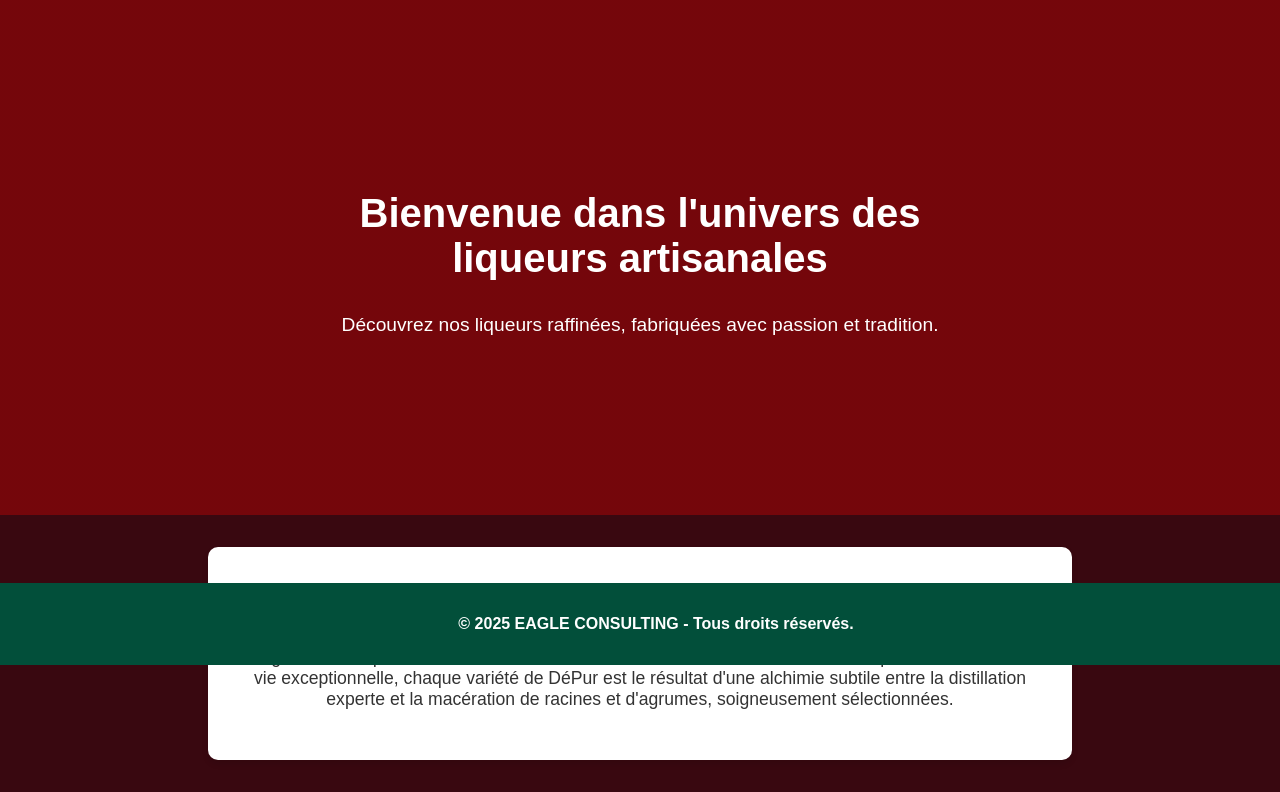
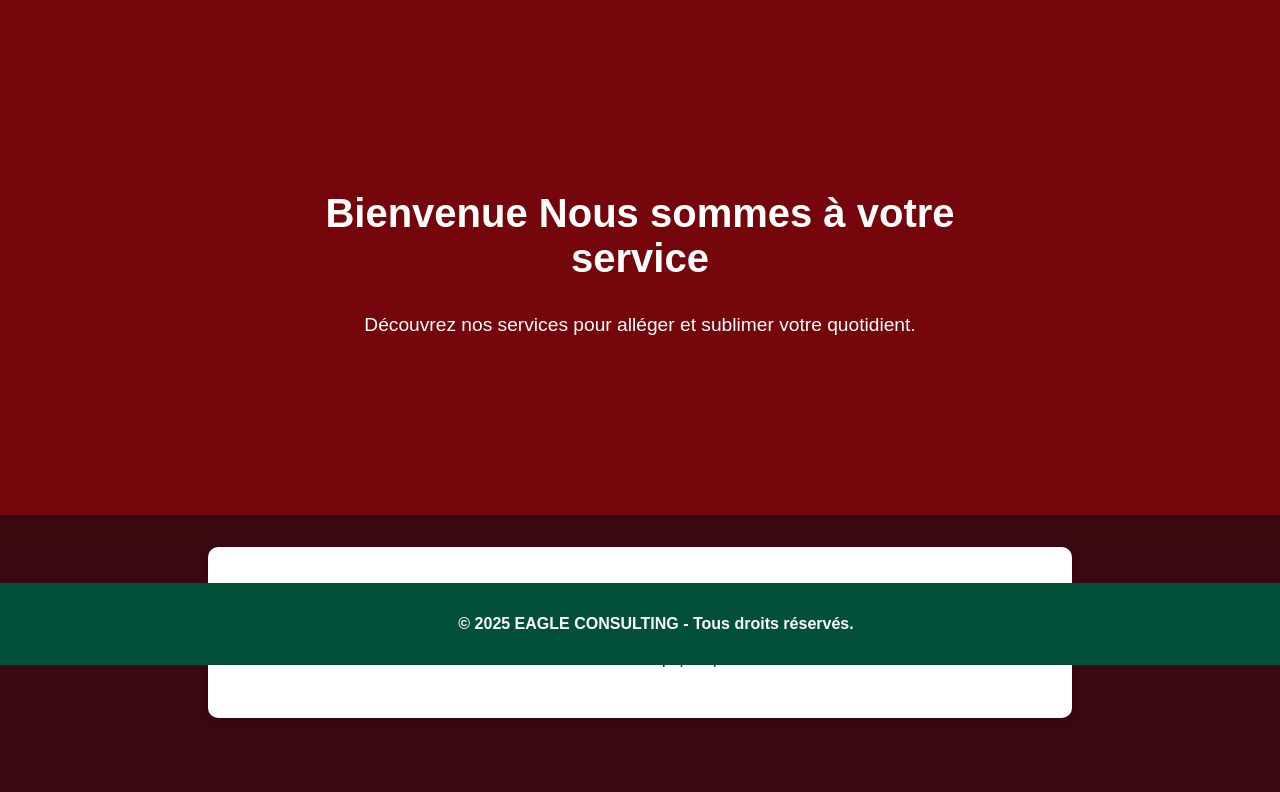
Before and after one commit to Dzidzova/EAGLE-CONSULTING-TERROIR, a plain HTML site: page html/service index.html in a window 1280 px wide. Shown: the part 135-927 px from the top of the page. After the commit the page ends 885 px from the top, so only its background shows below. Drawn offline with Linux system fonts and the light colour scheme.

Commit message:
Update service index.html

```diff
--- a/html/service index.html
+++ b/html/service index.html
@@ -38,13 +38,13 @@
 
     <main>
         <section class="hero">
-            <h1>Bienvenue dans l'univers des liqueurs artisanales</h1>
-            <p>Découvrez nos liqueurs raffinées, fabriquées avec passion et tradition.</p>
+            <h1>Bienvenue Nous sommes à votre service</h1>
+            <p>Découvrez nos services pour alléger et sublimer votre quotidient.</p>
         </section>
 
         <section class="intro">
-            <h2>Pourquoi choisir nos produits ?</h2>
-            <p>La gamme de liqueurs DéPur incarne l'essence de l'artisanat distillateur. Créée à partir d'une eau-de-vie exceptionnelle, chaque variété de DéPur est le résultat d'une alchimie subtile entre la distillation experte et la macération de racines et d'agrumes, soigneusement sélectionnées.</p>
+            <h2>Pourquoi choisir nos services ?</h2>
+            <p>Nous travaillons avec une équipes professionnelles</p>
         </section>
     </main>
 
```
